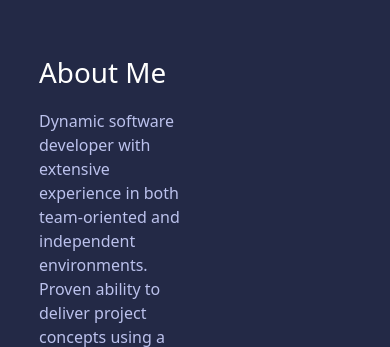
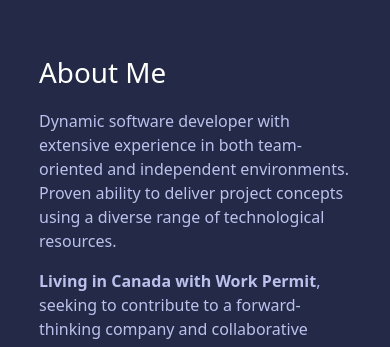
Before and after one commit to siuchingovo/SilverL_Portfolio, a website: page index.html in a window 390 px wide. Shown: the part 984-1331 px from the top of the page. Drawn offline with nearby package versions, Linux system fonts and the light colour scheme; a web font is replaced by a local one.

Commit message:
Update resume

```diff
--- a/index.html
+++ b/index.html
@@ -434,13 +434,13 @@
                 <h1 class = "heading" id = "project-heading">About Me</h1>
                 <div class = "about-content container-fluid">
                     <div class = "row">
-                        <div id = "about_text_container" class = "col-6" style="padding: 0;">
+                        <div id = "about_text_container" class = "col-md-6 col-sm-12" style="padding: 0;">
                             <p class = "about-text">Dynamic software developer with extensive experience in both team-oriented and independent environments. Proven ability to deliver project concepts using a diverse range of technological resources.</p>
                             <p class = "about-text"><strong>Living in Canada with Work Permit</strong>, seeking to contribute to a forward-thinking company and collaborative team.
                             </p>
                             <button type ="button" class = "btn">
                                 <div class = "icon-resume-btn">
-                                    <a href = "https://drive.google.com/file/d/1ktmkSbjwgSzHLr7lq_x5jK7saTdTShFi/view?usp=sharing" target="_blank" rel="noopener noreferrer">
+                                    <a href = "https://drive.google.com/file/d/1fhuxa-aBTQid8TK2K7PnyiNJ1P8TPF6U/view?usp=sharing" target="_blank" rel="noopener noreferrer">
                                         <i class="icon-resume-silver"></i>
                                         <!-- <img src = "img/icon/resume-portfolio-svgrepo-com.svg" alt = "resume icon"> -->
                                         Resume
@@ -449,7 +449,7 @@
                             </button>
                         </div>
 
-                        <div id = "profile_block" class="col-6">
+                        <div id = "profile_block" class="col-md-6 col-sm-12">
                             <img src = "img/silver/silver_pic03.jpg" id = "profile_img" class = "img-fluid b-shadow-a profile-pic" alt = "profile image">
                         </div>
                     </div>
```
